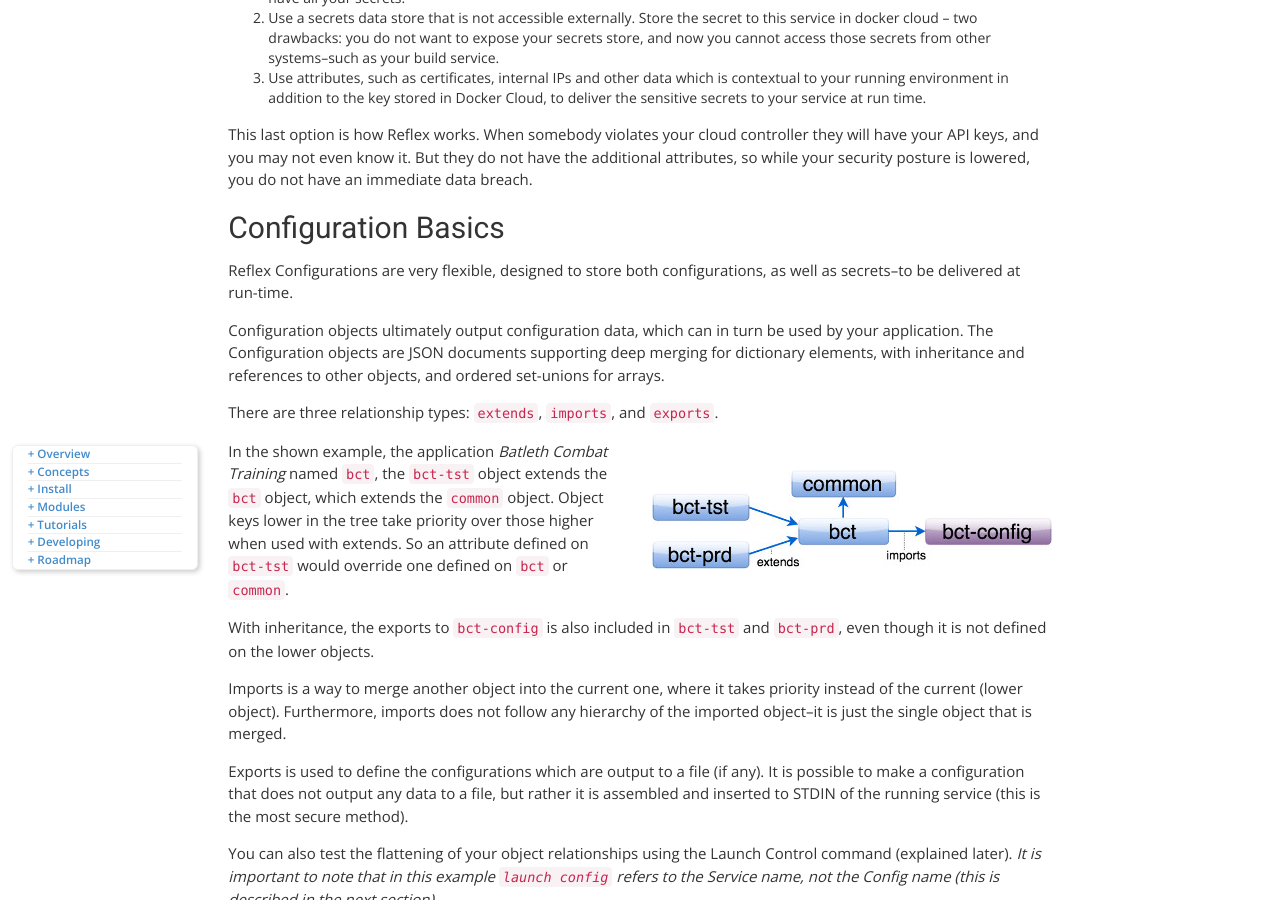
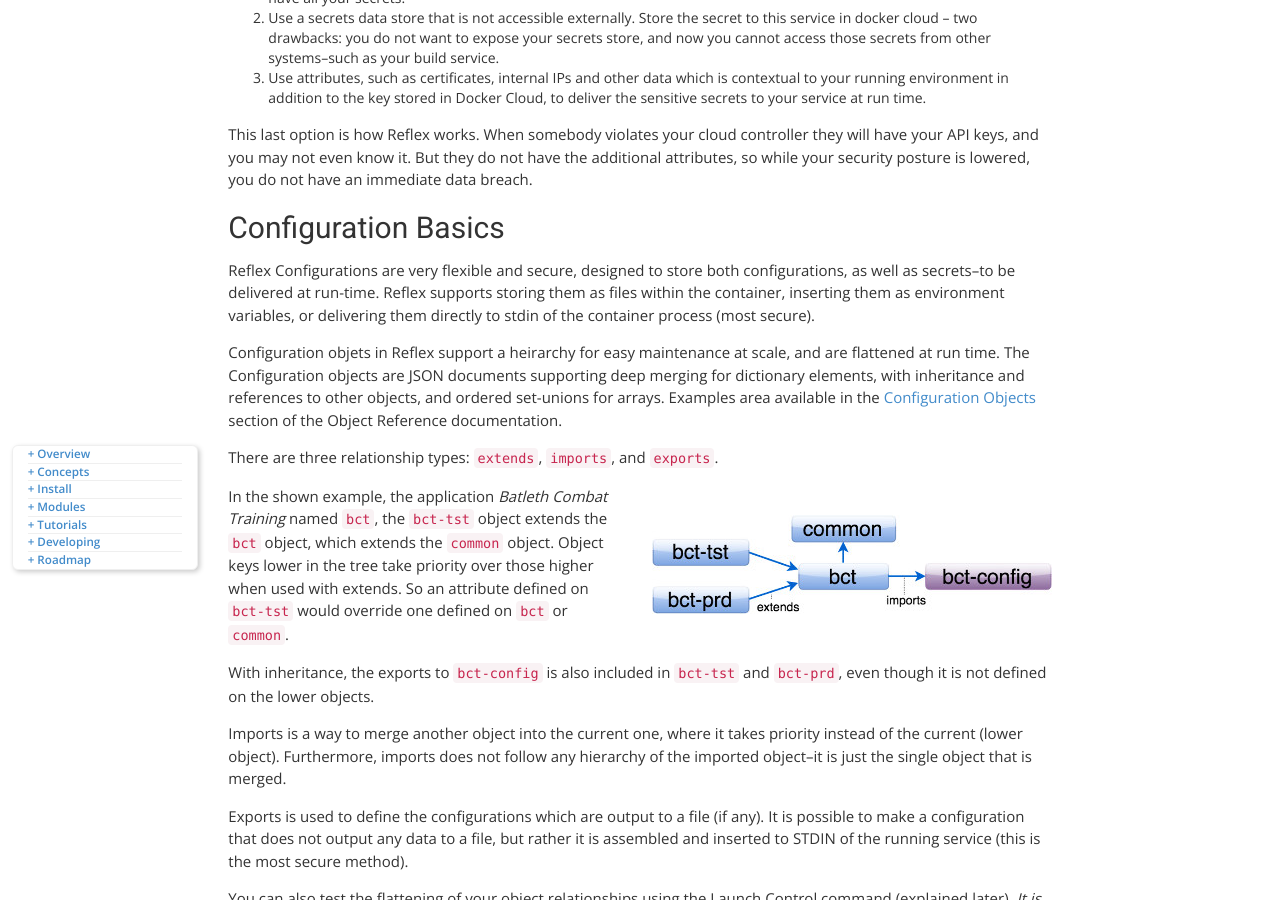
Before and after one commit to reflexsc/web, a Jekyll site: the page built from docs/index.md, in a window 1280 px wide and 900 px high, scrolled down 1965 px. Built offline with Jekyll 4.4.1, drawn with Linux system fonts in a browser that asks for light colours; nearby versions of some CDN libraries; some web fonts are replaced.

Commit message:
clarifying config docs

```diff
--- a/docs/index.md
+++ b/docs/index.md
@@ -55,9 +55,9 @@ This last option is how Reflex works.  When somebody violates your cloud control
 
 ## Configuration Basics
 
-Reflex Configurations are very flexible, designed to store both configurations, as well as secrets--to be delivered at run-time.
+Reflex Configurations are very flexible and secure, designed to store both configurations, as well as secrets--to be delivered at run-time.  Reflex supports storing them as files within the container, inserting them as environment variables, or delivering them directly to stdin of the container process (most secure).
 
-Configuration objects ultimately output configuration data, which can in turn be used by your application.  The Configuration objects are JSON documents supporting deep merging for dictionary elements, with inheritance and references to other objects, and ordered set-unions for arrays.
+Configuration objets in Reflex support a heirarchy for easy maintenance at scale, and are flattened at run time.  The Configuration objects are JSON documents supporting deep merging for dictionary elements, with inheritance and references to other objects, and ordered set-unions for arrays.  Examples area available in the [Configuration Objects](/docs/objects/#config) section of the Object Reference documentation.
 
 There are three relationship types: `extends`, `imports`, and `exports`.
 
```
